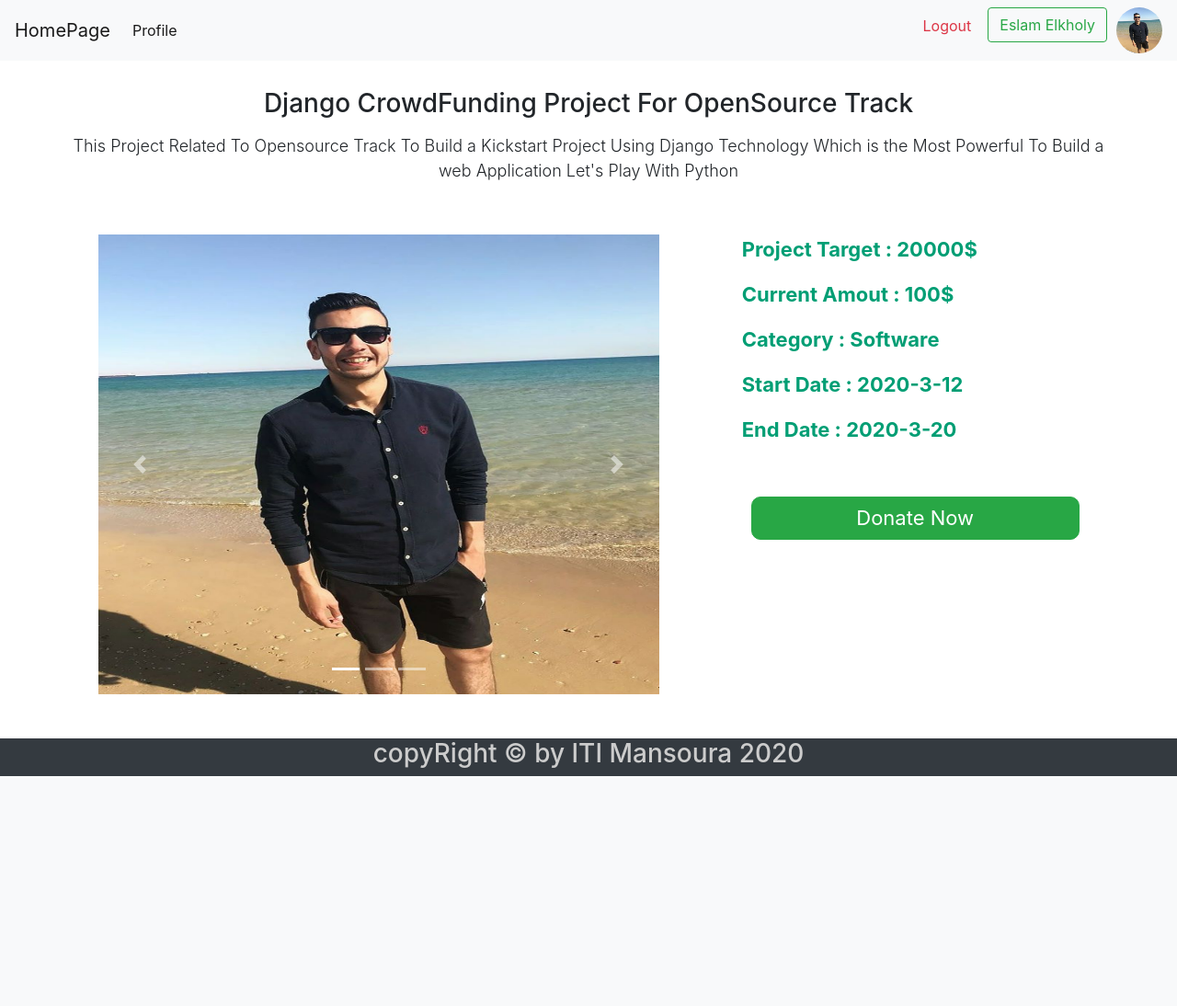
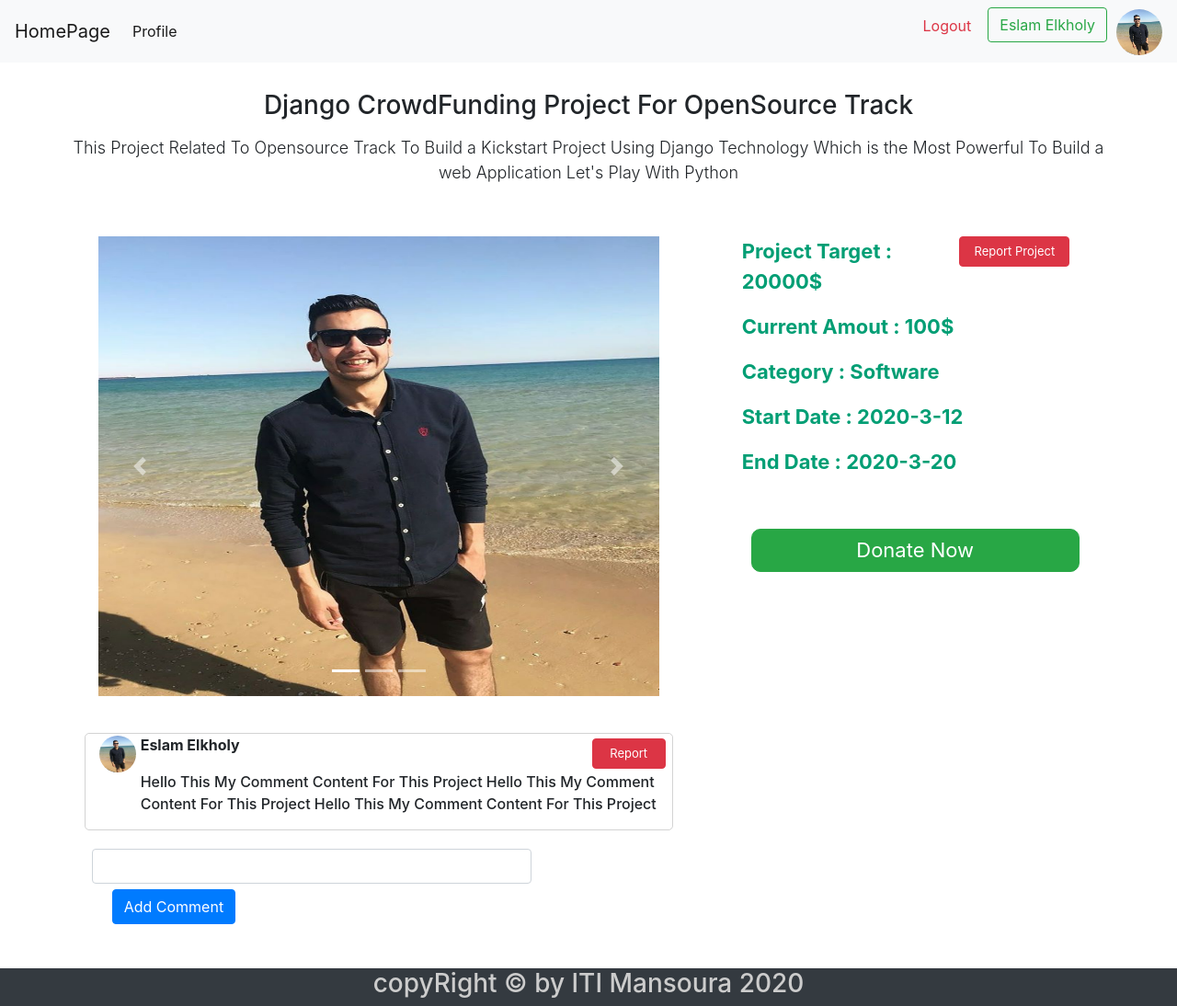
Before and after one commit to eslamelkholy/Django-Crowd-Funding-Project, a Django app: page /project/1 in a window 1280 px wide. Shown: the whole page at 92% size. Before the commit the page ends 844 px from the top, so only its background shows below. Run offline with Django 3.2, Linux system fonts and the light colour scheme; some libraries are stand-ins or nearby versions.

Commit message:
Comment Model And Project Comment Ui

```diff
--- a/project/static/css/userProject.css
+++ b/project/static/css/userProject.css
@@ -32,3 +32,60 @@
     color:white !important;
     font-size: 22px;
 }
+.comment{
+    margin-top: -20px;
+}
+.postImg{
+    height: 80px;
+    width: 80px;
+    border-radius: 50%;
+    float: left;
+}
+.commentImg{
+    margin-top: 2px;
+    height: 40px;
+    width: 40px;
+    border-radius: 50%;
+    float: left;
+}
+h4{
+    margin-left: 10px;
+    margin-top: 25px;
+    float: left;
+}
+.usernameComment{
+    margin-left: 45px;
+}
+
+.btnControllers{
+    float:right;
+}
+.commentContent{
+    font-size: 14px;
+    margin-left: 45px;
+    font-size: 16px;
+    font-weight: 500;
+}
+.userCommentsContainer{
+    border:1px solid lightgray;
+    border-radius: 5px;
+    height: 100%;
+}
+.commentEdit{
+    margin-top: -35px;
+    font-size: 13px;
+    width: 80px;
+    margin-right: -8px;
+    margin-left: 5px;
+    float:right;
+}
+.submitComment{
+    margin-top: -10px;
+}
+
+.reportProject{
+    font-size: 13px;
+    width: 120px;
+    margin-right: 30px;
+    float:right;
+}
--- a/project/templates/projects/projectPage.htm
+++ b/project/templates/projects/projectPage.htm
@@ -54,6 +54,7 @@
     </div>
     <div class="col-4 content">
         <div>
+            <a href="" class="btn btn-danger reportProject" >Report Project</a>
             <p class="projectInfo">Project Target : 20000$</p>
             <p class="projectInfo">Current Amout : 100$</p>
             <p class="projectInfo">Category : Software</p>
@@ -64,5 +65,29 @@
         </div>
     </div>
 </div>
+<div class="row postDetails">
+    <div class="userCommentsContainer offset-1 col-6">
+        <div class="userComment">
+            <img class="commentImg" src="{% static 'image/2_Pc4d7Hd.jpg'%}">
+            <p class="usernameComment" style="font-weight:bold ">Eslam Elkholy</p>
+            <div class="commentControllers">
+                <a href="" class="btn btn-danger commentEdit" >Report</a>
+            </div>
+            <p class="commentContent lead header">Hello This My Comment Content For This Project Hello This My Comment Content For This Project Hello This My Comment Content For This Project</p>
+        </div>
+    </div>
+
+</div>
+<div class="row postDetails">
+    <div class="comment offset-1 col-6">
+    <form method="POST" class="col-10" action="../Controller/commentController.php">
+        <div class="form-group">
+            <input type="text" class="form-control col-12" name="comment" style="margin-left: -22px;" />
+        </div>
+        <input type="submit" value="Add Comment" name="addComment" class="btn btn-primary submitComment">
+
+    </form>
+    </div>
+</div>
 
 {% endblock %}
```
